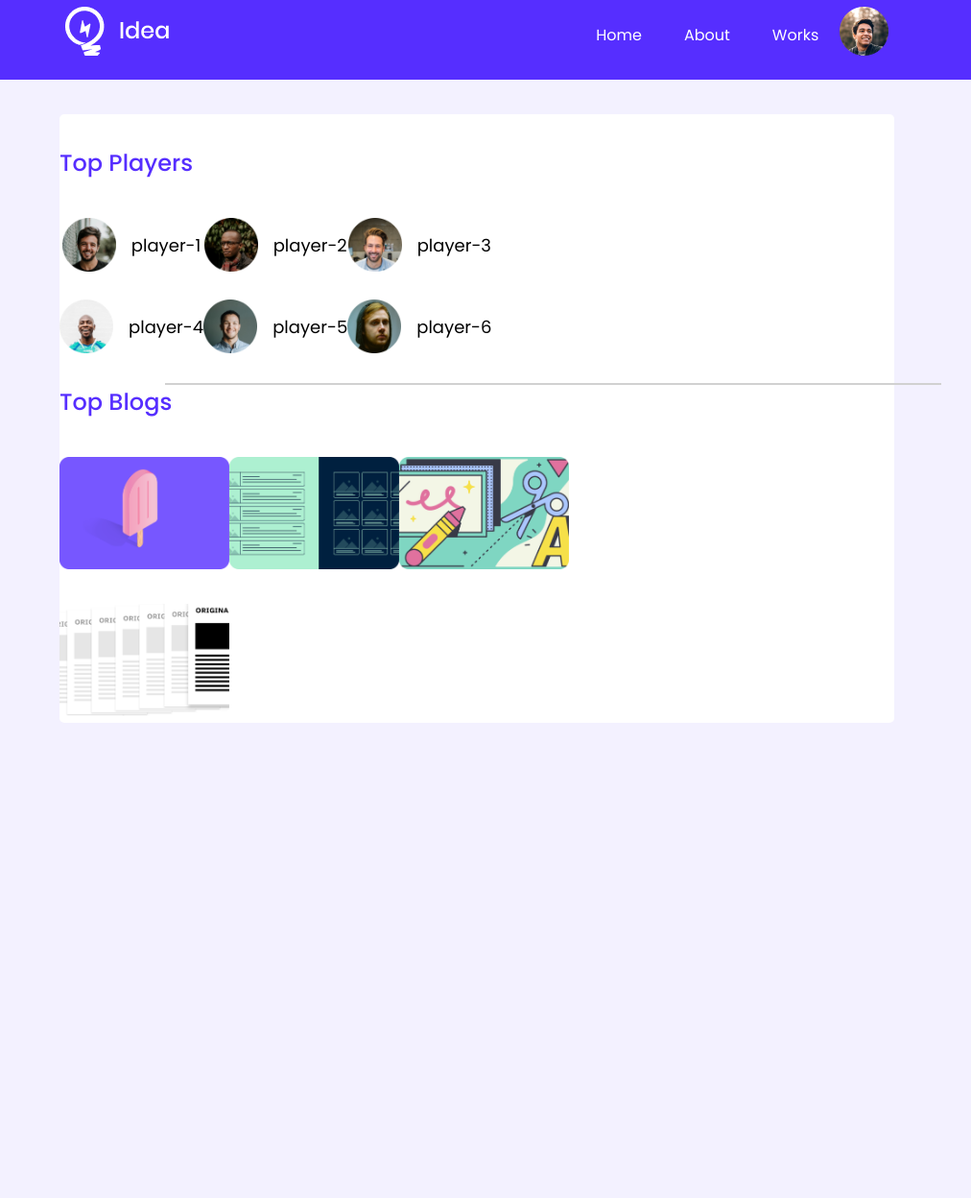
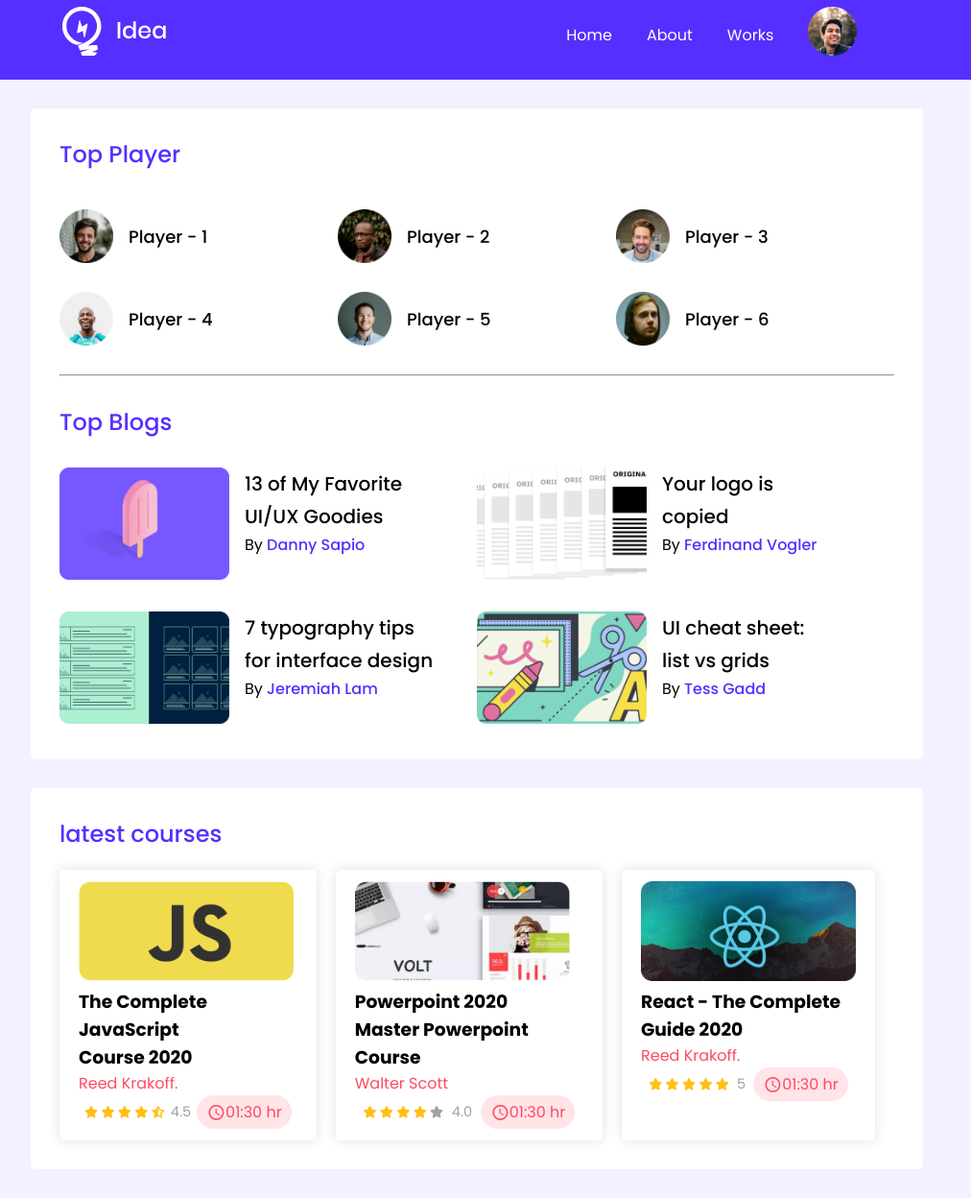
Before and after one commit to Alamin1369/leaderboard, a plain HTML site: page code/index.html in a window 1280 px wide. Shown: the part 11-1259 px from the top of the page at 96% size, without its empty margins (143-1155 px from the left). Before the commit the page ends 800 px from the top, so only its background shows below. Drawn offline with Linux system fonts and the light colour scheme.

Commit message:
restyled

```diff
--- /dev/null
+++ b/code/globals.css
@@ -0,0 +1,60 @@
+/*====================\*
+    global styles
+\*====================*/
+
+*{
+    margin: 0;
+    padding: 0;
+    font-family: 'Poppins';
+}
+a,ul,li{
+    color: currentColor;
+    list-style: none;
+    text-decoration: none;
+}
+nav{
+    background-color: #562EFF;
+    display: flex;
+    align-items: center;
+    justify-content: space-around;
+    height: 94px;
+    color: white;
+}
+nav ul{
+    display: flex;
+    align-items: center;
+}
+nav ul li a{
+    margin-right: 36px;
+}
+.wrapper{
+    background-color: #f3f1ff;
+    padding-bottom: 30px;
+}
+main{
+    display: flex;
+    justify-content: center;
+    align-items: center;
+    flex-direction: column;
+}
+.container{
+    width: 870px;
+    background-color: white;
+    padding: 30px;
+    margin: 30px 0 0;
+    border-radius: 5px;
+}
+.text__color{
+    color: #562EFF;
+    cursor: pointer;
+    font-weight: 500;
+}
+.pink__col{
+    color: #FF4A60;
+}
+hr{
+    margin: 30px 0;
+}
+/*==========================\*
+    global styles ends
+\*==========================*/
--- a/code/index.html
+++ b/code/index.html
@@ -4,88 +4,200 @@
 <head>
     <meta charset="UTF-8">
     <meta http-equiv="X-UA-Compatible" content="IE=edge">
-    <meta name="viewport" content="width=device-width, initial-scale=`">
-    <title>Leader-Board</title>
+    <meta name="viewport" content="width=device-width, initial-scale=1.0">
     <link rel="stylesheet" href="./style.css">
-    <link rel="shortcut icon" href="../images/icons/fav.png" type="image/x-icon">
+    <script src="https://kit.fontawesome.com/565e9e41e9.js" crossorigin="anonymous"></script>
+    <title>Idea</title>
 </head>
 
 <body>
     <div class="wrapper">
-        <!-- header -->
+        <!-- header starts -->
+
+
         <header>
             <nav>
                 <div class="logo">
-                    <img src="../images/icons/logo-idea.png" alt="not found">
+                    <img src="../images/icons/logo-idea.png" alt="">
                 </div>
                 <ul>
                     <li><a href="#">Home</a></li>
                     <li><a href="#">About</a></li>
                     <li><a href="#">Works</a></li>
-                    <li><img src="../images/icons/profile.png" alt="not found"></li>
+                    <li><a href="#"><img src="../images/icons/profile.png" alt=""></a></li>
                 </ul>
             </nav>
         </header>
+
+
         <!-- header done -->
 
-        <!-- players and blog section  -->
+        <main>
+            <!-- blogs and players starts -->
+
             <section class="container">
-            <div class="player__container">
-                <h1>Top Players</h1>
+                <!-- top players starts  -->
+                <div class="top__players">
+                    <h1 class="text__color">
+                        Top Player
+                    </h1>
                     <div class="players">
                         <div class="player">
                             <img src="../images/players/player-1.png" alt="">
-                        <p>player-1</p>
+                            <h3 class="name">Player - 1</h3>
                         </div>
                         <div class="player">
                             <img src="../images/players/player-2.png" alt="">
-                        <p>player-2</p>
+                            <h3 class="name">Player - 2</h3>
                         </div>
                         <div class="player">
                             <img src="../images/players/player-3.png" alt="">
-                        <p>player-3</p>
+                            <h3 class="name">Player - 3</h3>
                         </div>
                         <div class="player">
                             <img src="../images/players/player-4.png" alt="">
-                        <p>player-4</p>
+                            <h3 class="name">Player - 4</h3>
                         </div>
                         <div class="player">
                             <img src="../images/players/player-5.png" alt="">
-                        <p>player-5</p>
+                            <h3 class="name">Player - 5</h3>
                         </div>
                         <div class="player">
                             <img src="../images/players/player-6.png" alt="">
-                        <p>player-6</p>
+                            <h3 class="name">Player - 6</h3>
                         </div>
                     </div>
                 </div>
-            <div class="blogs__container">
-                <h1>Top Blogs</h1>
+                <!-- top players done  -->
+                <hr>
+                <!-- top blogs starts -->
+
+                <div class="top__blogs">
+                    <h1 class="text__color">
+                        Top Blogs
+                    </h1>
                     <div class="blogs">
-                    <div class="blog">
+                        <article class="blog">
+                            <div class="thumb">
                                 <img src="../images/blogs/blog-1.png" alt="">
-                        <p></p>
-                        <h4></h4>
                             </div>
-                    <div class="blog">
+                            <div class="desc">
+                                <h3>13 of My Favorite <br>UI/UX Goodies</h3>
+                                <p>By <a href="#" class="text__color">Danny Sapio</a></p>
+                            </div>
+                        </article>
+                        <article class="blog">
+                            <div class="thumb">
+                                <img src="../images/blogs/blog-4.png" alt="">
+                            </div>
+                            <div class="desc">
+                                <h3>Your logo is <br>
+                                    copied</h3>
+                                <p>By <a href="#" class="text__color">Ferdinand Vogler</a></p>
+                            </div>
+                        </article>
+                        <article class="blog">
+                            <div class="thumb">
                                 <img src="../images/blogs/blog-2.png" alt="">
-                        <p></p>
-                        <h4></h4>
                             </div>
-                    <div class="blog">
+                            <div class="desc">
+                                <h3>7 typography tips <br>
+                                    for interface design</h3>
+                                <p>By <a href="#" class="text__color">Jeremiah Lam</a></p>
+                            </div>
+                        </article>
+                        <article class="blog">
+                            <div class="thumb">
                                 <img src="../images/blogs/blog-3.png" alt="">
-                        <p></p>
-                        <h4></h4>
                             </div>
-                    <div class="blog">
-                        <img src="../images/blogs/blog-4.png" alt="">
-                        <p></p>
-                        <h4></h4>
+                            <div class="desc">
+                                <h3>UI cheat sheet: <br>
+                                    list vs grids</h3>
+                                <p>By <a href="#" class="text__color">Tess Gadd</a></p>
+                            </div>
+                        </article>
+                    </div>
+                    <!-- top blogs done -->
+
+            </section>
+
+
+            <!-- blogs and players done -->
+
+
+            <!-- courses starts -->
+            <section class="container">
+                <div class="latest__courses">
+                    <h1 class="text__color">latest courses</h1>
+                    <div class="courses">
+                        <div class="course">
+                            <img src="../images/courses/course-3.png" alt="">
+                            <h3>The Complete JavaScript
+                          <br>  Course 2020</h3>
+                            <a href="" class="pink__col">Reed Krakoff.</a>
+                            <div class="course__overview">
+                                <div class="stars">
+                                    <i class="fas fa-star"></i>
+                                    <i class="fas fa-star"></i>
+                                    <i class="fas fa-star"></i>
+                                    <i class="fas fa-star"></i>
+                                    <i class="fas fa-star-half-alt"></i>
+                                </div>
+                                <div class="rating">4.5</div>
+                                <div class="pink">
+                                    <img src="../images/icons/clock.png" alt="">
+                                    01:30 hr
+                                </div>
+                            </div>
+                        </div>
+                        <div class="course">
+                            <img src="../images/courses/course-2.png" alt="">
+                            <h3>Powerpoint 2020
+                           <br> Master Powerpoint Course</h3>
+                            <a href="" class="pink__col">Walter Scott</a>
+                            <div class="course__overview">
+                                <div class="stars">
+                                    <i class="fas fa-star"></i>
+                                    <i class="fas fa-star"></i>
+                                    <i class="fas fa-star"></i>
+                                    <i class="fas fa-star"></i>
+                                    <i class="fas fa-star color__gray"></i>
+                                </div>
+                                <div class="rating">4.0</div>
+                                <div class="pink">
+                                    <img src="../images/icons/clock.png" alt="">
+                                    01:30 hr
+                                </div>
+                            </div>
+                        </div>
+                        <div class="course">
+                            <img src="../images/courses/course-1.png" alt="">
+                            <h3>React - The Complete
+                           <br> Guide 2020</h3>
+                            <a href="" class="pink__col">Reed Krakoff.</a>
+                            <div class="course__overview">
+                                <div class="stars">
+                                    <i class="fas fa-star"></i>
+                                    <i class="fas fa-star"></i>
+                                    <i class="fas fa-star"></i>
+                                    <i class="fas fa-star "></i>
+                                    <i class="fas fa-star "></i>
+                                </div>
+                                <div class="rating">5</div>
+                                <div class="pink">
+                                    <img src="../images/icons/clock.png" alt="">
+                                    01:30 hr
+                                </div>
+                            </div>
                         </div>
                     </div>
                 </div>
             </section>
-        <!-- players and blog section done -->
+
+
+
+            <!-- courses ends -->
+        </main>
     </div>
 </body>
 
--- a/code/style.css
+++ b/code/style.css
@@ -1,98 +1,97 @@
+@import url('./globals.css');
 @import url('https://fonts.googleapis.com/css2?family=Poppins:wght@100;200;300;400;500;600;700;800;900&display=swap');
-*{
-    margin: 0;
-    padding: 0;
-    font-family: 'Poppins', sans-serif;
+/*==========================\*
+    Classes Styles starts
+\*==========================*/
+
+.top__players{
+    width: 100%;
 }
-body{
 
-    background: #F3F1FF;
+.players{
+    display: grid;
+    grid-template-columns: repeat(3,1fr);
+    grid-row-gap: 30px;
+    margin-top: 40px;
 }
-.wrapper{
-    display: flex;
-    flex-direction: column;
-    align-items: center;
-    justify-content: center;
-}
-a , li{
-    color:currentColor;
-    list-style: none;
-    text-decoration: none;
-    color: #FFFFFF;
-}
-nav{
-    background-color: #562EFF;
+
+.player{
     display: flex;
     align-items: center;
-    justify-content: space-around;
-    height: 94px;
-    width: 100vw;
 }
-nav ul {
+.player img{
+    width: 56px;
+    margin-right: 16px;
+}
+.name{
+    font-size: 18px;
+    font-weight: 500;
+}
+.blogs{
+    display: grid;
+    grid-template-columns: repeat(2,1fr) ;
+    grid-row-gap: 26px;
+    margin-top: 30px;
+}
+.blog{
+    display: flex;
+}
+.thumb img{
+    width: 177px;
+    height: 117px;
+    margin-right: 16px;
+}
+.desc h3{
+    font-style: normal;
+    font-weight: 500;
+    font-size: 20px;
+    line-height: 34px;
+}
+.courses{
+    display: flex;
+    margin-top: 20px;
+}
+.course{
+    box-shadow: 0px 0px 13px #00000020;
+    margin-right: 20px;
+    padding: 12px 20px;
+    border-radius: 5px;
+}
+.course > img{
+    width: 224px;
+    height: 104px;
+}
+.course__overview{
+    display: flex;
+    align-items: center;
+    justify-content: space-evenly;
+}
+.rating{
+    color: #A2A2A2;
+    font-size: 14.50px;
+    font-weight: 400;
+}
+.pink{
+    background-color: #FFE4E8;
+    color: #FF4A60;
+    border-radius: 50rem;
+    padding: 5px 10px;
     display: flex;
     align-items: center;
     justify-content: center;
 }
-nav ul li a{
-    padding: 22px;
+.pink img{
+    height: 20px;
+    width: 20px;
 }
-.logo img{
-    height: 51px;
-    width: 110px;
+.stars{
+    color: #FFC014;
+    font-size: 12.5px;
 }
-
-/* players & blogs */
-
-.container{
-    margin-top: 36px;
-    width: 870px;
-    background-color: white;
-    border-radius: 5px;
-    display: flex;
-    flex-direction: column;
-    align-items: flex-start;
-    justify-content: center;
+.color__gray{
+    color: #A2A2A2;
+    font-size: 12.5px;
 }
-.player__container,.blogs__container{
-    /* margin-left: 30px; */
-}
-.player__container h1 ,.blogs__container h1{
-    font-size: 24px;
-    font-weight: 500;
-    color: #562EFF;
-    margin: 33px 0 0;
-}
-
-.players , .blogs{
-    display: grid;
-    grid-template-columns: repeat(3,1fr);
-    grid-row-gap: 29px;
-    color: rgb(116, 9, 9);
-    margin-top: 40px;
-}
-.players::before{
-    content: '';
-    position: absolute;
-    width: 807px;
-    height: 0px;
-    left: 315px;
-    top: 410px;
-    border: 1px solid #D1D1D1;
-}
-.player {
-    display: flex;
-    align-items: center;
-    justify-content: center;
-}
-.player img{
-    height: 56px;
-    width: 56px;
-    margin-right: 16px;
-}
-.player p{
-    font-size: 18px;
-    color: black;
-}
-.blog img{
-    width: 177px;
-}
+/*==========================\*
+    Classes Styles ends
+\*==========================*/
```
Lines whose indentation alone changed are shown as unchanged.
